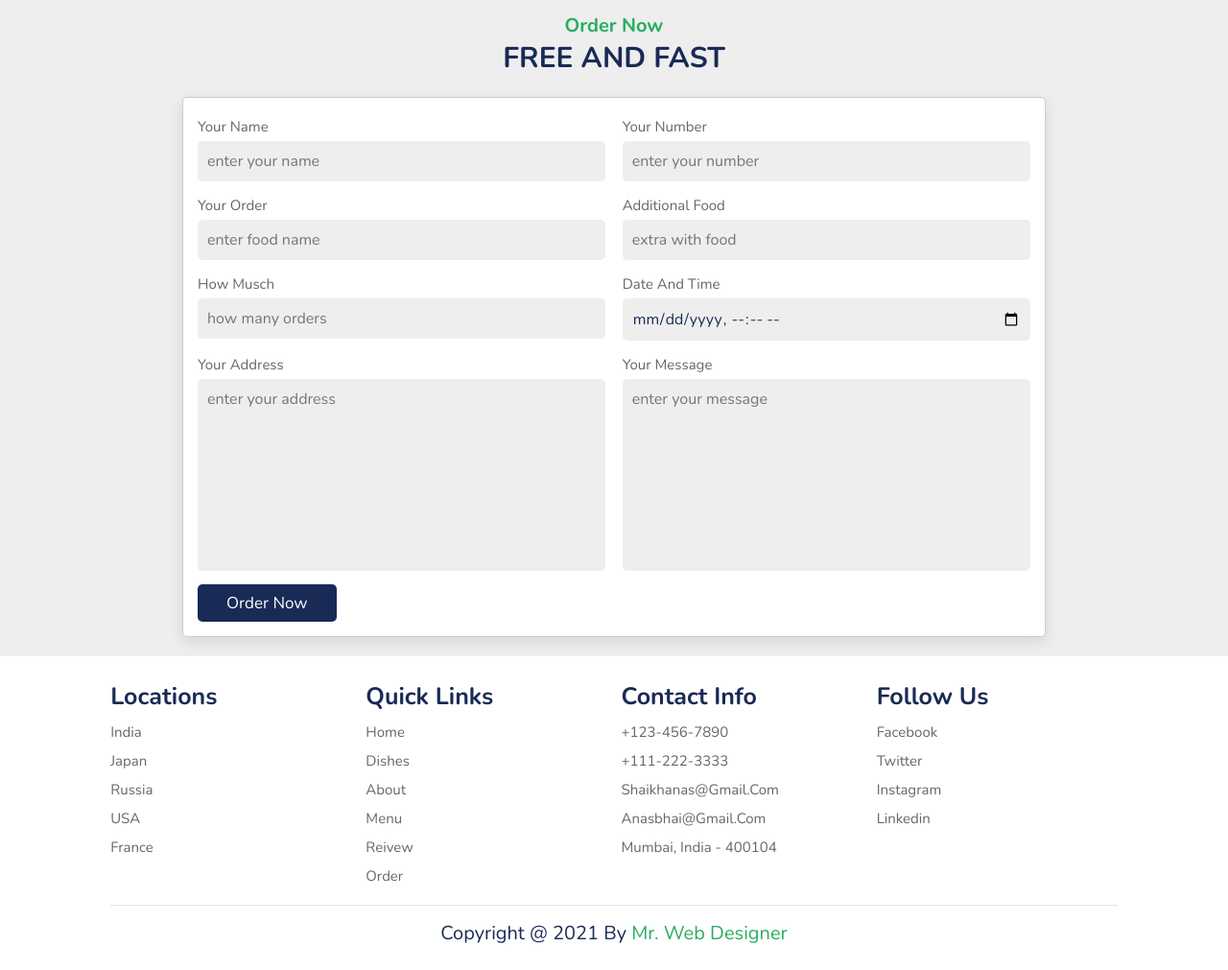
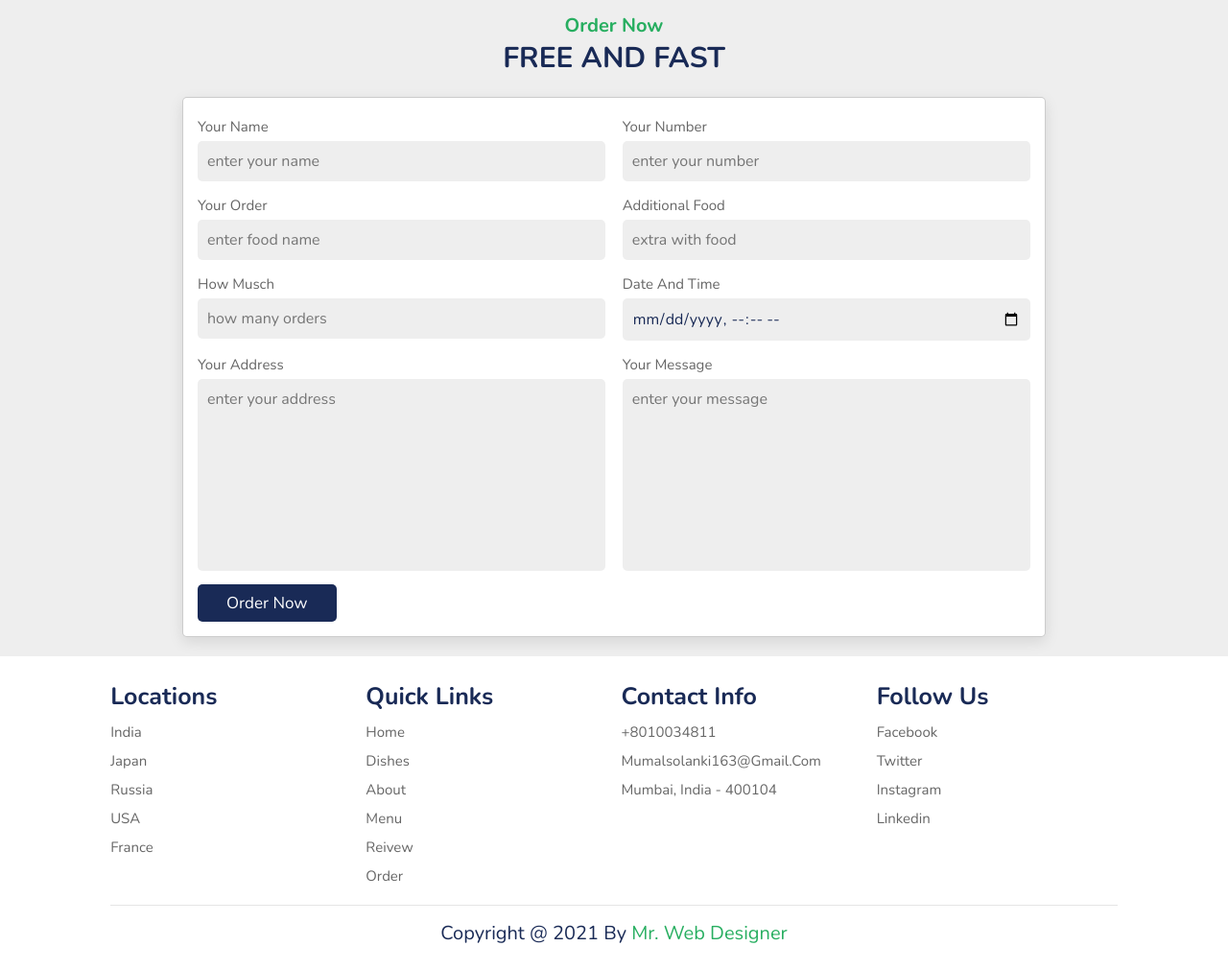
Before and after one commit to mumal163/food-, a plain HTML site: page index.html in a window 1280 px wide. Shown: the part 4179-5190 px from the top of the page at 96% size. Drawn offline with nearby package versions, Linux system fonts and the light colour scheme.

Commit message:
Update index.html

```diff
--- a/index.html
+++ b/index.html
@@ -625,12 +625,10 @@
             <a href="#">order</a>
         </div>
 
-        <div class="box">
+         <div class="box">
             <h3>contact info</h3>
-            <a href="#">+123-456-7890</a>
-            <a href="#">+111-222-3333</a>
-            <a href="#">shaikhanas@gmail.com</a>
-            <a href="#">anasbhai@gmail.com</a>
+            <a href="#">+8010034811</a>
+            <a href="#">mumalsolanki163@gmail.com</a>
             <a href="#">mumbai, india - 400104</a>
         </div>
 
```
